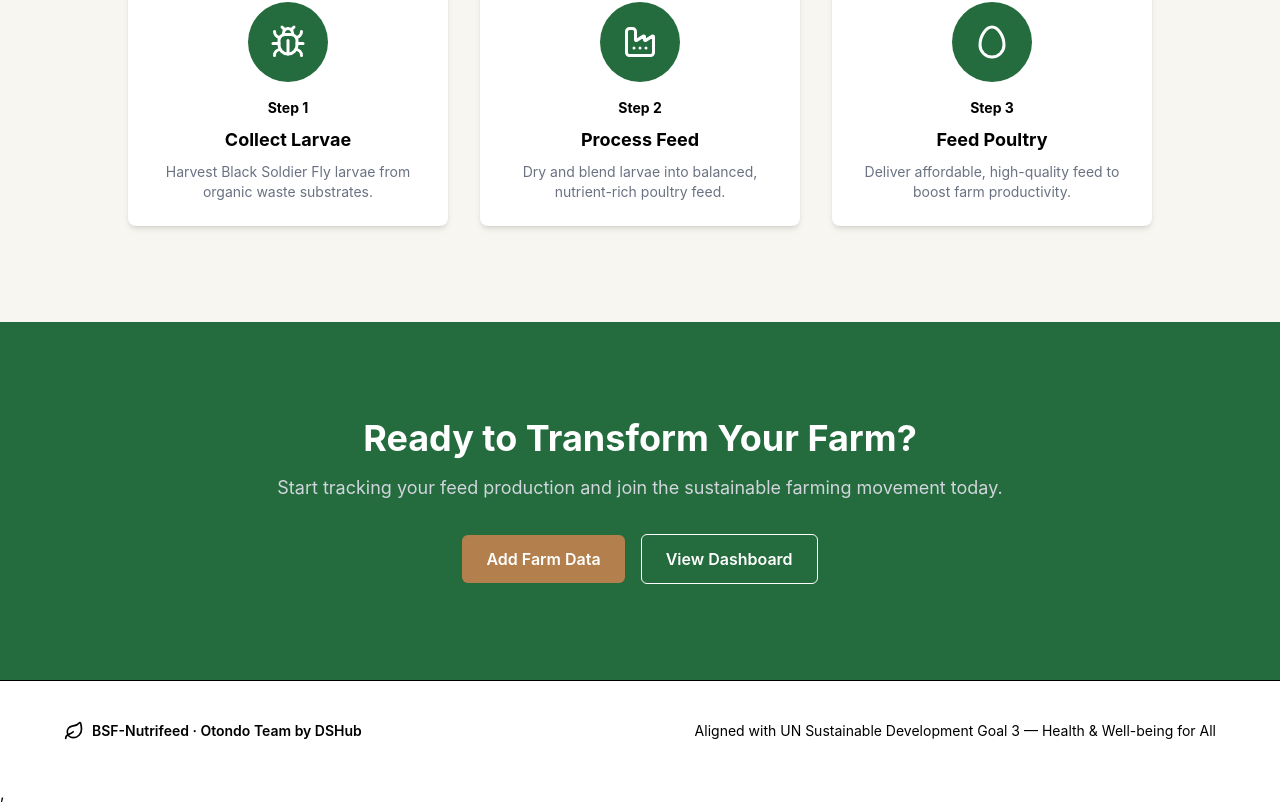
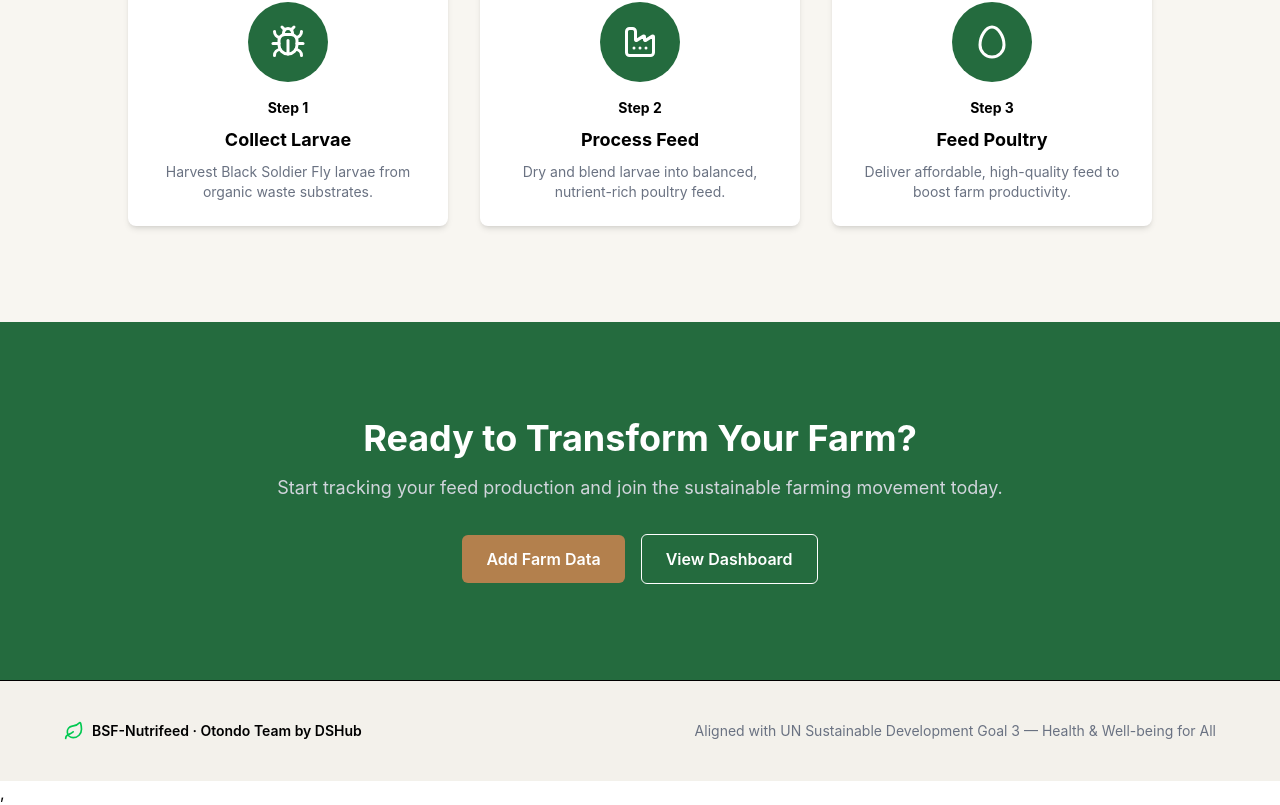
Before and after one commit to Destiny27052005/bsf_nutrifeed, a React (Vite) app: page / in a window 1280 px wide. Shown: the part 1853-2658 px from the top of the page. Built offline with nearby package versions, Linux system fonts and the light colour scheme.

Commit message:
style: enhance Footer component with background color and text styling

```diff
--- a/src/components/Footer.jsx
+++ b/src/components/Footer.jsx
@@ -2,13 +2,15 @@ import { Leaf } from "lucide-react";
 
 function Footer() {
     return (
-        <footer className="border-t  px-4 py-10">
+        <footer className="border-t bg-[#f3f1eb]  px-4 py-10">
             <div className="mx-auto flex max-w-6xl flex-col items-center gap-4 text-center text-sm md:flex-row md:justify-between md:text-left">
                 <div className="flex items-center gap-2 font-semibold">
-                    <Leaf className="h-5 w-5" />
+                    <Leaf className="h-5 w-5 text-green-500" />
                     BSF-Nutrifeed · Otondo Team by DSHub
                 </div>
-                <p>Aligned with UN Sustainable Development Goal 3 — Health & Well-being for All</p>
+                <p className="text-sm text-gray-500">
+                    Aligned with UN Sustainable Development Goal 3 — Health & Well-being for All
+                </p>
             </div>
         </footer>
       );
```
